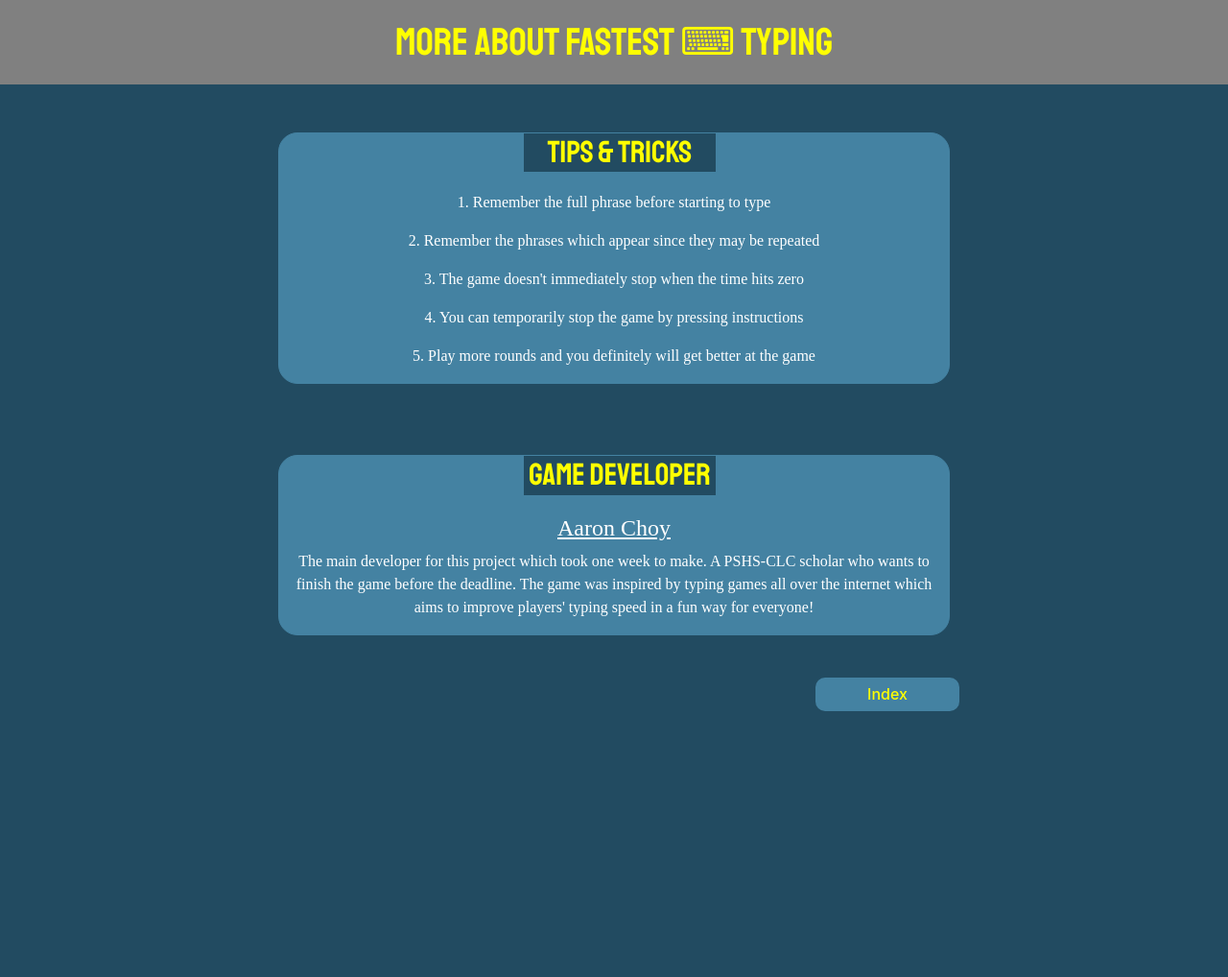
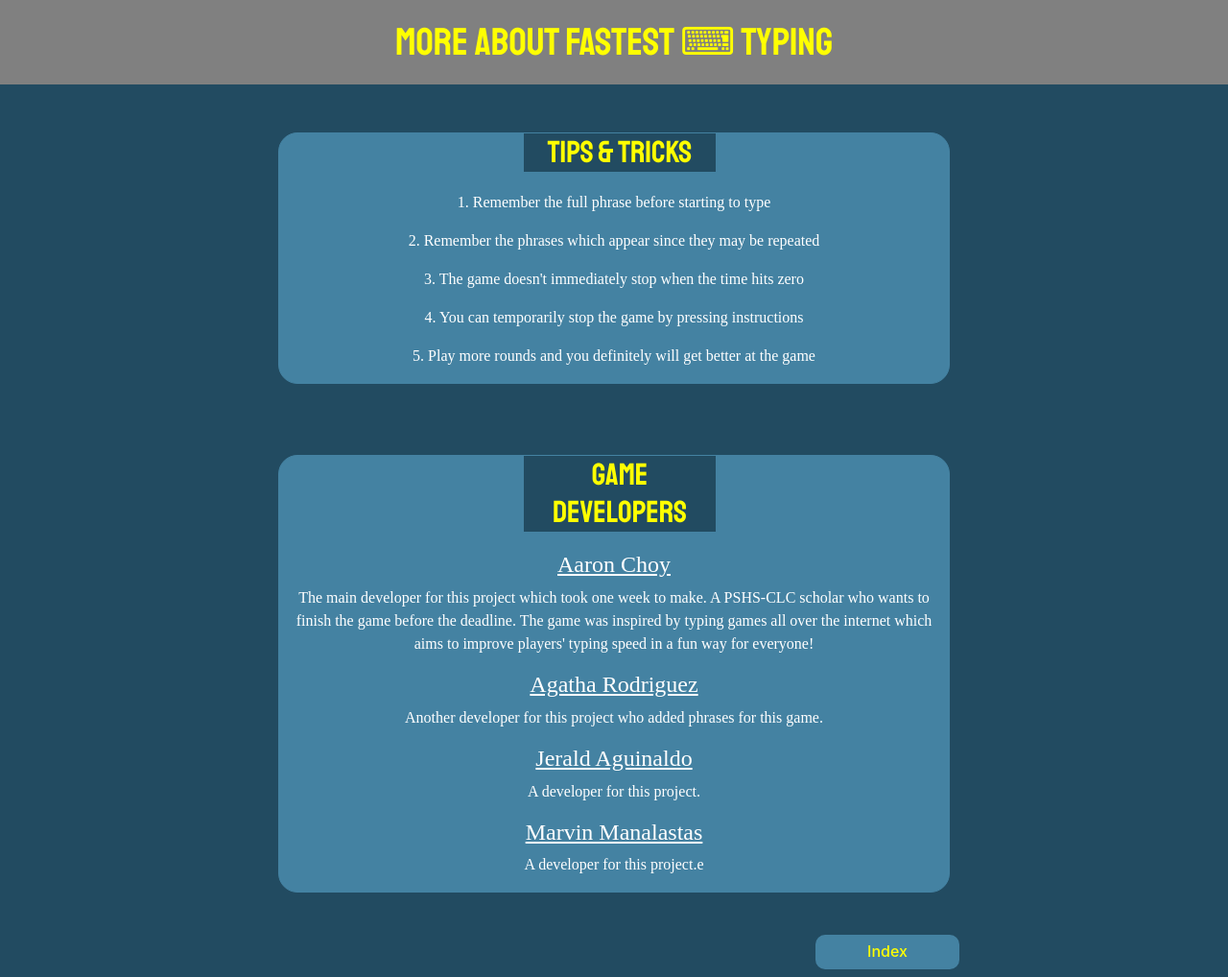
Before and after one commit to acchoy/CS-Project, a plain HTML site: page More.html in a window 1280 px wide. Shown: the whole page at 96% size. Before the commit the page ends 800 px from the top, so only its background shows below. Drawn offline with nearby package versions, Linux system fonts and the light colour scheme; a web font is replaced by a local one.

Commit message:
Update More.html

```diff
--- a/More.html
+++ b/More.html
@@ -95,13 +95,22 @@
 <br>
 
 <div class="container text-center" id="atas">
-<h2 id="ata">GAME DEVELOPER</h2>
+<h2 id="ata">GAME DEVELOPERS</h2>
 
 <h4 id="name">Aaron Choy</h4>
 
 <p>The main developer for this project which took one week to make. A PSHS-CLC scholar who wants
  to finish the game before the deadline. The game was inspired by typing games all over
 the internet which aims to improve players' typing speed in a fun way for everyone!</p>
+
+<h4 id="name">Agatha Rodriguez</h4>
+<p>Another developer for this project who added phrases for this game.</p>
+
+<h4 id="name">Jerald Aguinaldo</h4>
+<p>A developer for this project.</p>
+
+<h4 id="name">Marvin Manalastas</h4>
+<p>A developer for this project.e</p>
 </div>
 
 <br>
```
